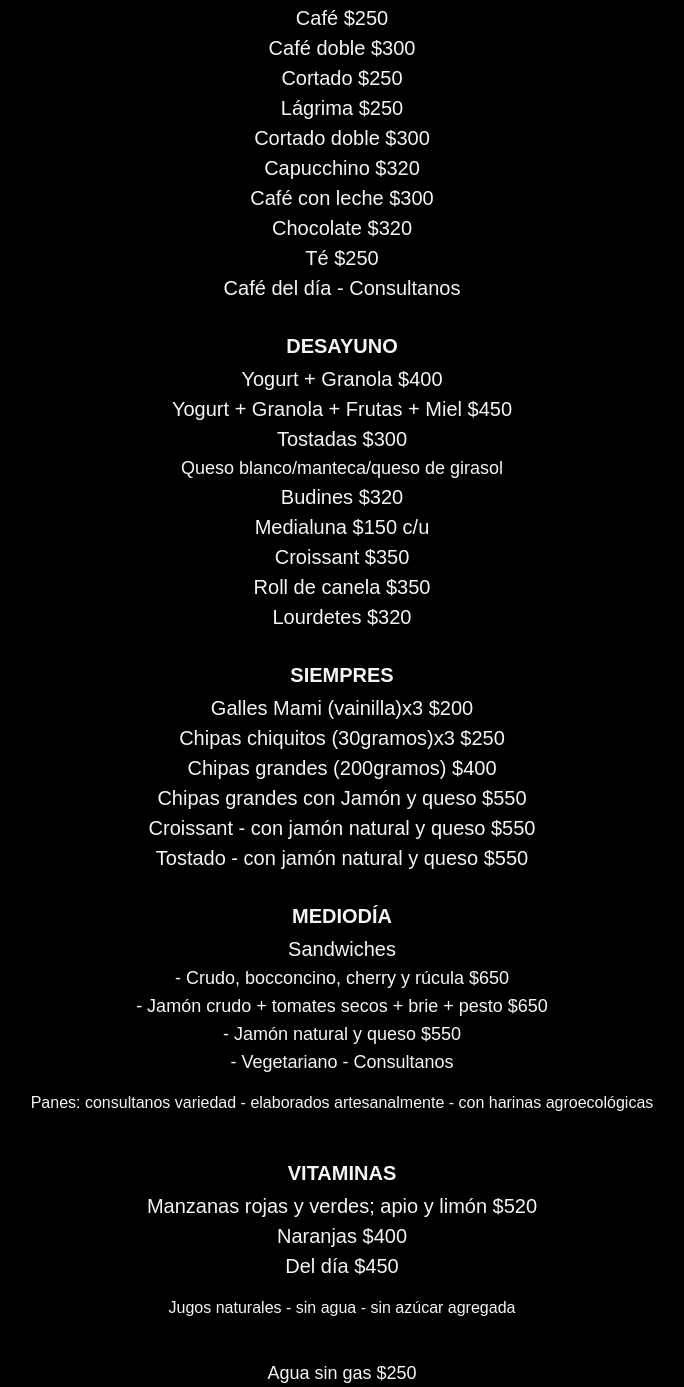
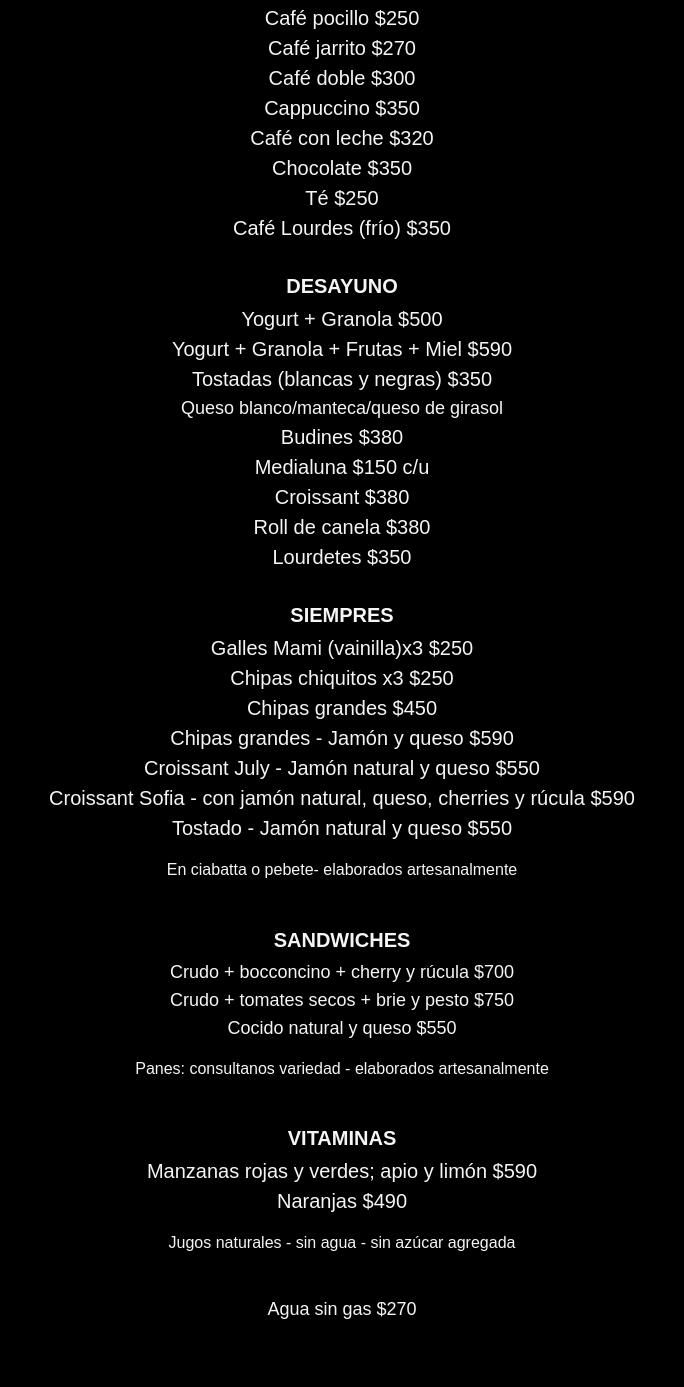
Before and after one commit to Lourdes-Cafe/Lourdes-Cafe.github.io, a plain HTML site: page index.html in a window 1280 px wide. Shown: the part 300-1687 px from the top of the page, without its empty margins (298-982 px from the left). After the commit the page ends 1650 px from the top, so only its background shows below. Drawn offline with Linux system fonts and the light colour scheme.

Commit message:
Update index.html

```diff
--- a/index.html
+++ b/index.html
@@ -13,61 +13,59 @@
     <img id="logo" src="logo lourdes.png" alt="Logo Lourdes">
 
     <h1>CAFETERÍA</h1>
-    <h2>Café  $250                                    </h2>
-    <h2>Café doble  $300                              </h2>
-    <h2>Cortado  $250                                 </h2>
-    <h2>Lágrima  $250                                 </h2>
-    <h2>Cortado doble  $300                           </h2>
-    <h2>Capucchino  $320                              </h2>
-    <h2>Café con leche  $300                          </h2>
-    <h2>Chocolate  $320                               </h2>
-    <h2>Té  $250                                      </h2>
-    <h2>Café del día  - Consultanos                   </h2>
+    <h2>Café pocillo $250           </h2>
+    <h2>Café jarrito $270           </h2>
+    <h2>Café doble  $300            </h2>
+    <h2>Cappuccino  $350            </h2>
+    <h2>Café con leche  $320        </h2>
+    <h2>Chocolate  $350             </h2>
+    <h2>Té  $250                    </h2>
+    <h2>Café Lourdes (frío) $350    </h2>
 
     <br>
 
     <h1>DESAYUNO</h1>
-    <h2>Yogurt + Granola  $400                      </h2>
-    <h2>Yogurt + Granola + Frutas + Miel  $450      </h2>
-    <h2>Tostadas  $300                              </h2>
+    <h2>Yogurt + Granola  $500                      </h2>
+    <h2>Yogurt + Granola + Frutas + Miel  $590      </h2>
+    <h2>Tostadas (blancas y negras)  $350           </h2>
     <h3>Queso blanco/manteca/queso de girasol     </h3>
-    <h2>Budines  $320                               </h2>
+    <h2>Budines  $380                               </h2>
     <h2>Medialuna  $150 c/u                         </h2>
-    <h2>Croissant  $350                             </h2>
-    <h2>Roll de canela  $350                        </h2>
-    <h2>Lourdetes  $320                             </h2>
+    <h2>Croissant  $380                             </h2>
+    <h2>Roll de canela  $380                        </h2>
+    <h2>Lourdetes  $350                             </h2>
 
     <br>
 
     <h1>SIEMPRES</h1>
-    <h2>Galles Mami (vainilla)x3   $200             </h2>
-    <h2>Chipas chiquitos (30gramos)x3   $250        </h2>
-    <h2>Chipas grandes (200gramos)  $400            </h2>
-    <h2>Chipas grandes con Jamón y queso  $550      </h2>
-    <h2>Croissant - con jamón natural y queso  $550 </h2>
-    <h2>Tostado - con jamón natural y queso  $550   </h2>
+    <h2>Galles Mami (vainilla)x3   $250              </h2>
+    <h2>Chipas chiquitos x3   $250                   </h2>
+    <h2>Chipas grandes  $450                         </h2>
+    <h2>Chipas grandes - Jamón y queso  $590         </h2>
+    <h2>Croissant July - Jamón natural y queso  $550 </h2>
+    <h2>Croissant Sofia - con jamón natural, queso, cherries y rúcula  $590 </h2>
+    <h2>Tostado - Jamón natural y queso  $550    </h2>
+    <h4>En ciabatta o pebete- elaborados artesanalmente</h4>
 
     <br>
 
-    <h1>MEDIODÍA</h1>
-    <h2>Sandwiches                                              </h2>
-    <h3>- Crudo, bocconcino, cherry y rúcula  $650            </h3>
-    <h3>- Jamón crudo + tomates secos + brie + pesto  $650    </h3>
-    <h3>- Jamón natural y queso  $550                         </h3>
-    <h3>- Vegetariano  - Consultanos                          </h3>
-    <h4>Panes: consultanos variedad - elaborados artesanalmente - con harinas agroecológicas </h4>
+    <h1>SANDWICHES</h1>
+    <h3> Crudo + bocconcino + cherry y rúcula  $700            </h3>
+    <h3> Crudo + tomates secos + brie y pesto  $750    </h3>
+    <h3> Cocido natural y queso  $550                         </h3>
+    <h4>Panes: consultanos variedad - elaborados artesanalmente</h4>
 
     <br>
 
     <h1>VITAMINAS</h1>
-    <h2>Manzanas rojas y verdes; apio y limón  $520</h2>
-    <h2>Naranjas  $400</h2>
-    <h2>Del día  $450</h2>
+    <h2>Manzanas rojas y verdes; apio y limón  $590</h2>
+    <h2>Naranjas  $490</h2>
     <h4>Jugos naturales - sin agua - sin azúcar agregada</h4>
 
     <br>
 
-    <h3>Agua sin gas  $250</h3>
+    <h3>Agua sin gas  $270</h3>
+
     </div>
 </body>
 </html>
```
